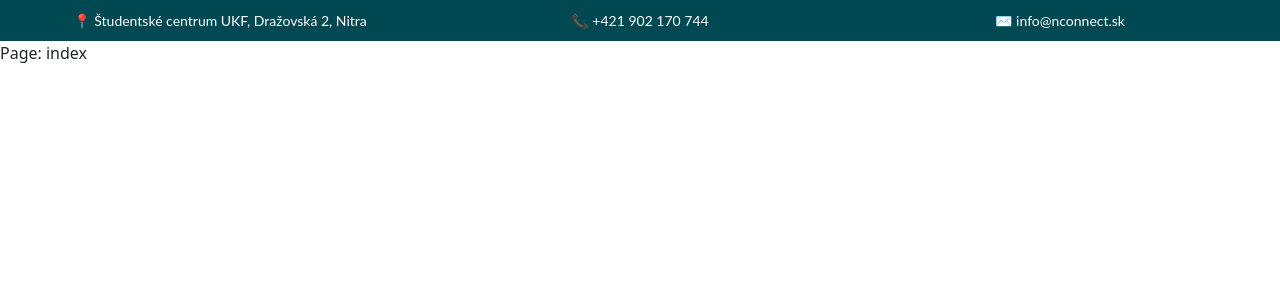
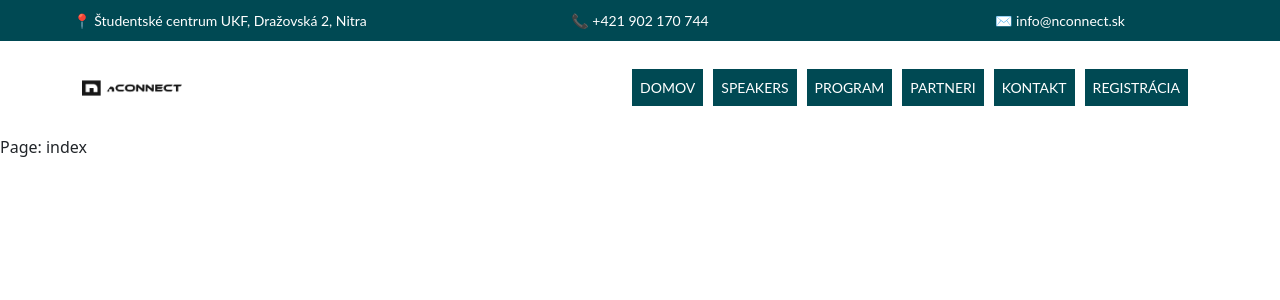
Before and after one commit to br0kenpixel/nconnect-fe2, a Nuxt app: page / in a window 1280 px wide. Shown: the top 300 px of the page. Built offline with nearby package versions, Linux system fonts and the light colour scheme.

Commit message:
add basic navbar

```diff
--- a/app.vue
+++ b/app.vue
@@ -1,6 +1,7 @@
 <template>
-  <div>
-    <TopInfoBar />
-    <NuxtPage />
-  </div>
+    <div>
+        <TopInfoBar />
+        <Navbar />
+        <NuxtPage />
+    </div>
 </template>
--- /dev/null
+++ b/components/Navbar.vue
@@ -0,0 +1,47 @@
+<script lang="ts" setup>
+const links = [
+    { name: "Domov", target: "index" },
+    { name: "Speakers", target: "index" },
+    { name: "Program", target: "index" },
+    { name: "Partneri", target: "index" },
+    { name: "Kontakt", target: "index" },
+    { name: "Registrácia", target: "index" },
+];
+</script>
+
+<template>
+    <nav class="navbar navbar-expand-lg">
+        <div class="container">
+            <a class="navbar-brand" href="#">
+                <NuxtImg src="/img/nconnect-logo.png" alt="Logo" width="100px" />
+            </a>
+            <button class="navbar-toggler" type="button" data-bs-toggle="collapse" data-bs-target="#navbarNav"
+                aria-controls="navbarNav" aria-expanded="false" aria-label="Toggle navigation">
+                <span class="navbar-toggler-icon"></span>
+            </button>
+            <div class="collapse navbar-collapse justify-content-end" id="navbarNav">
+                <ul class="navbar-nav">
+                    <li class="nav-item" v-for="page in links">
+                        <NuxtLink class="nav-link link-button"
+                            :class="['nav-link', $route.name === page.target ? 'active' : '', $route.name === page.target ? 'link-button-active' : '']"
+                            :href="{ name: page.target }">{{ page.name }}</NuxtLink>
+                    </li>
+                </ul>
+            </div>
+        </div>
+    </nav>
+</template>
+
+<style scoped>
+.link-button {
+    text-transform: uppercase;
+    font-family: 'Lato', sans-serif;
+    margin-right: 10px;
+    font-size: 14px;
+}
+
+.link-button-active {
+    background: #004953;
+    color: white !important;
+}
+</style>
--- a/nuxt.config.ts
+++ b/nuxt.config.ts
@@ -2,4 +2,5 @@
 export default defineNuxtConfig({
   devtools: { enabled: false },
   css: ['~/assets/styles/main.scss'],
+  modules: ["@nuxt/image"]
 })
--- a/package.json
+++ b/package.json
@@ -10,6 +10,7 @@
     "postinstall": "nuxt prepare"
   },
   "dependencies": {
+    "@nuxt/image": "^1.7.0",
     "@types/bootstrap": "^5.2.10",
     "bootstrap": "^5.3.3",
     "nuxt": "^3.11.2",
--- /dev/null
+++ b/plugins/useBootstrap.client.ts
@@ -0,0 +1,9 @@
+import * as bootstrap from 'bootstrap';
+
+export default defineNuxtPlugin(nuxtApp => {
+    return {
+        provide: {
+            bootstrap: bootstrap
+        }
+    };
+});
```
Also changed, not shown: public/img/nconnect-logo.png (added), 1 other file (tests, documents, lock files or other folders).
